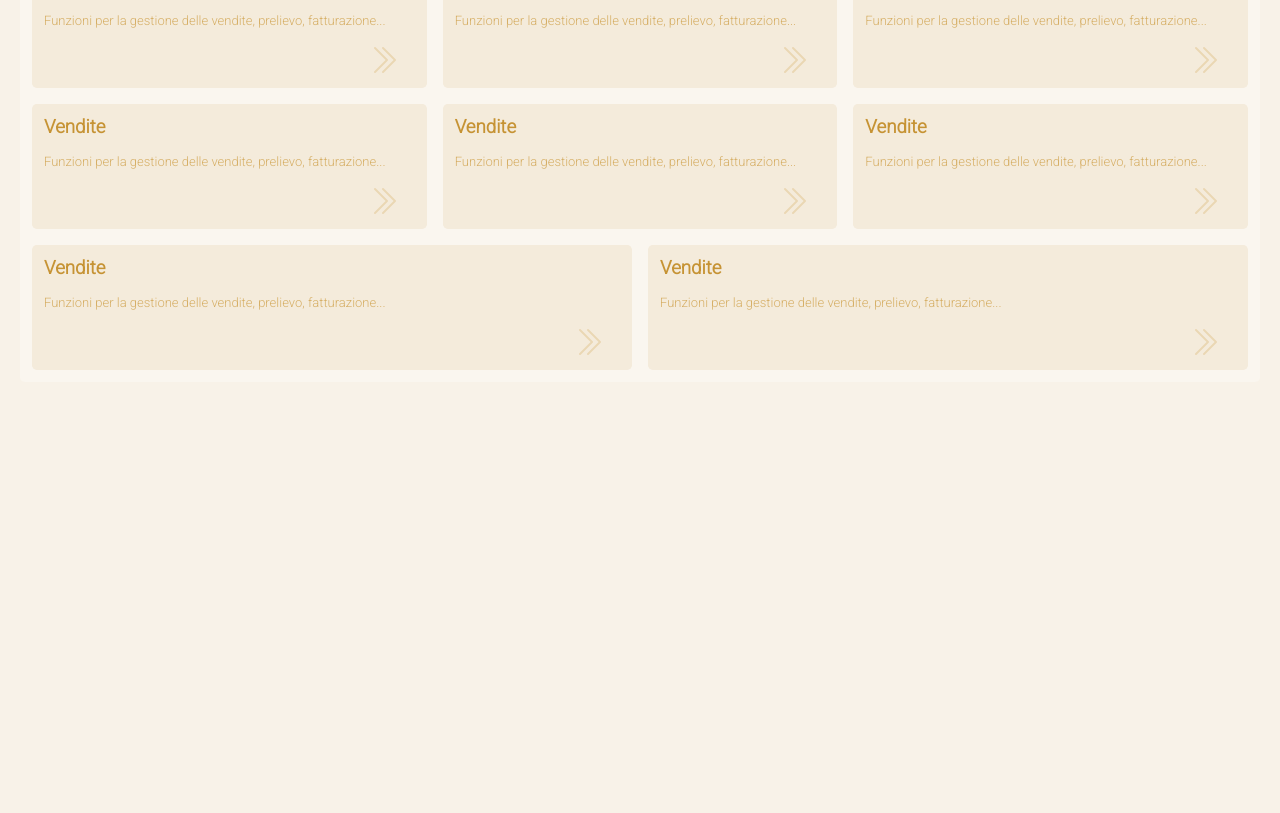
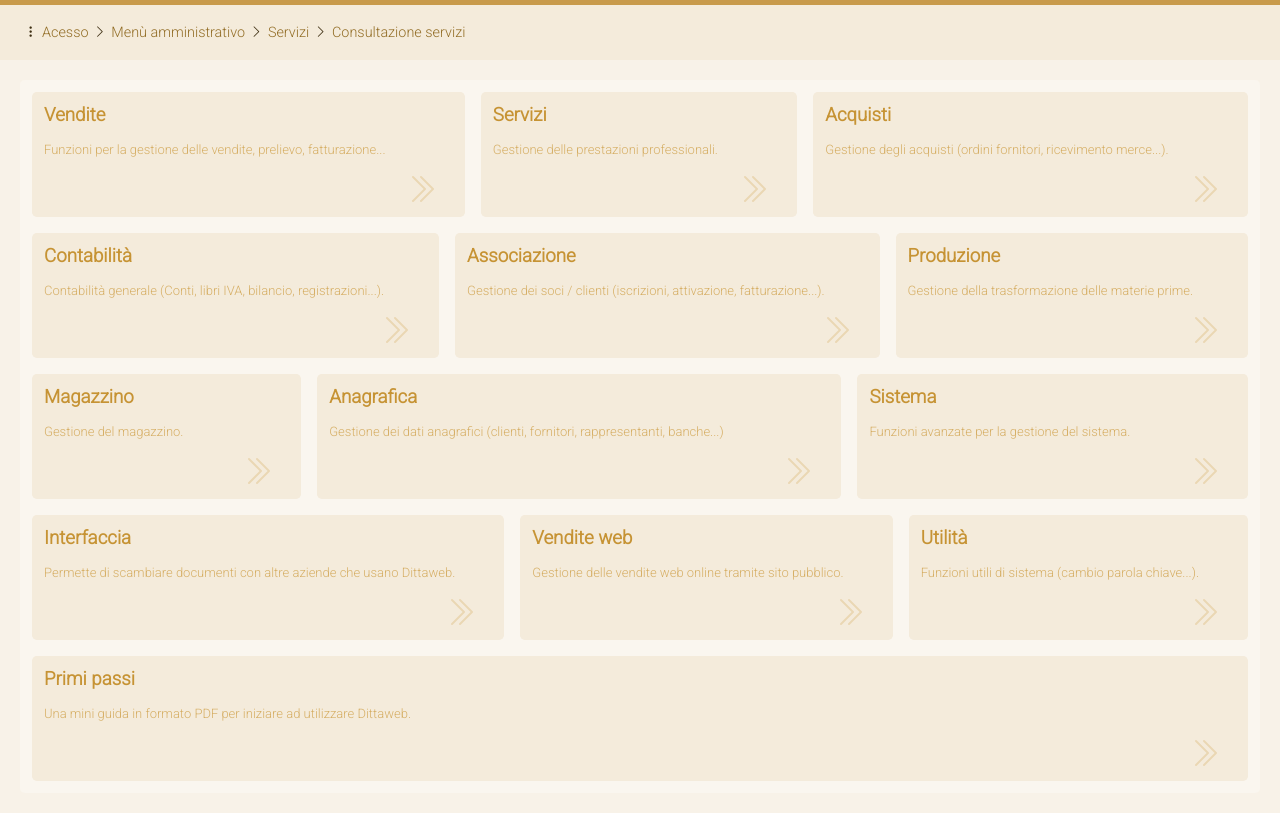
Before and after one commit to reginaldogomes/dittaweb, a website: page public/index.html in a window 1280 px wide. Shown: the part 69-882 px from the top of the page. Before the commit the page ends 800 px from the top, so only its background shows below. Drawn offline with nearby package versions, Linux system fonts and the light colour scheme.

Commit message:
login page adjusted

```diff
--- a/public/main.js
+++ b/public/main.js
@@ -1,156 +1,185 @@
 function createMenu() {
   return `
-    <div class="menu">
-      <a href="#/login" class="menu__item">
+  <div class="menu" style=""><a href="vendite.php" class="menu__item">
   <h3>Vendite</h3>
   <p>Funzioni per la gestione delle vendite, prelievo, fatturazione...</p>
   <svg xmlns="http://www.w3.org/2000/svg" width="32" height="32" fill="currentColor"
     class="bi bi-chevron-double-right" viewBox="0 0 16 16">
     <path fill-rule="evenodd"
-            d="M3.646 1.646a.5.5 0 0 1 .708 0l6 6a.5.5 0 0 1 0 .708l-6 6a.5.5 0 0 1-.708-.708L9.293 8 3.646 2.354a.5.5 0 0 1 0-.708z" />
+      d="M3.646 1.646a.5.5 0 0 1 .708 0l6 6a.5.5 0 0 1 0 .708l-6 6a.5.5 0 0 1-.708-.708L9.293 8 3.646 2.354a.5.5 0 0 1 0-.708z">
+    </path>
     <path fill-rule="evenodd"
-            d="M7.646 1.646a.5.5 0 0 1 .708 0l6 6a.5.5 0 0 1 0 .708l-6 6a.5.5 0 0 1-.708-.708L13.293 8 7.646 2.354a.5.5 0 0 1 0-.708z" />
+      d="M7.646 1.646a.5.5 0 0 1 .708 0l6 6a.5.5 0 0 1 0 .708l-6 6a.5.5 0 0 1-.708-.708L13.293 8 7.646 2.354a.5.5 0 0 1 0-.708z">
+    </path>
   </svg>
-      </a>
-      <a href="" class="menu__item">
-        <h3>Vendite</h3>
-        <p>Funzioni per la gestione delle vendite, prelievo, fatturazione...</p>
+</a><a href="servizi.php" class="menu__item">
+  <h3>Servizi</h3>
+  <p>Gestione delle prestazioni professionali.</p>
   <svg xmlns="http://www.w3.org/2000/svg" width="32" height="32" fill="currentColor"
     class="bi bi-chevron-double-right" viewBox="0 0 16 16">
     <path fill-rule="evenodd"
-            d="M3.646 1.646a.5.5 0 0 1 .708 0l6 6a.5.5 0 0 1 0 .708l-6 6a.5.5 0 0 1-.708-.708L9.293 8 3.646 2.354a.5.5 0 0 1 0-.708z" />
+      d="M3.646 1.646a.5.5 0 0 1 .708 0l6 6a.5.5 0 0 1 0 .708l-6 6a.5.5 0 0 1-.708-.708L9.293 8 3.646 2.354a.5.5 0 0 1 0-.708z">
+    </path>
     <path fill-rule="evenodd"
-            d="M7.646 1.646a.5.5 0 0 1 .708 0l6 6a.5.5 0 0 1 0 .708l-6 6a.5.5 0 0 1-.708-.708L13.293 8 7.646 2.354a.5.5 0 0 1 0-.708z" />
+      d="M7.646 1.646a.5.5 0 0 1 .708 0l6 6a.5.5 0 0 1 0 .708l-6 6a.5.5 0 0 1-.708-.708L13.293 8 7.646 2.354a.5.5 0 0 1 0-.708z">
+    </path>
   </svg>
-      </a>
-      <a href="" class="menu__item">
-        <h3>Vendite</h3>
-        <p>Funzioni per la gestione delle vendite, prelievo, fatturazione...</p>
+</a><a href="acquisti.php" class="menu__item">
+  <h3>Acquisti</h3>
+  <p>Gestione degli acquisti (ordini fornitori, ricevimento merce...).</p>
   <svg xmlns="http://www.w3.org/2000/svg" width="32" height="32" fill="currentColor"
     class="bi bi-chevron-double-right" viewBox="0 0 16 16">
     <path fill-rule="evenodd"
-            d="M3.646 1.646a.5.5 0 0 1 .708 0l6 6a.5.5 0 0 1 0 .708l-6 6a.5.5 0 0 1-.708-.708L9.293 8 3.646 2.354a.5.5 0 0 1 0-.708z" />
+      d="M3.646 1.646a.5.5 0 0 1 .708 0l6 6a.5.5 0 0 1 0 .708l-6 6a.5.5 0 0 1-.708-.708L9.293 8 3.646 2.354a.5.5 0 0 1 0-.708z">
+    </path>
     <path fill-rule="evenodd"
-            d="M7.646 1.646a.5.5 0 0 1 .708 0l6 6a.5.5 0 0 1 0 .708l-6 6a.5.5 0 0 1-.708-.708L13.293 8 7.646 2.354a.5.5 0 0 1 0-.708z" />
+      d="M7.646 1.646a.5.5 0 0 1 .708 0l6 6a.5.5 0 0 1 0 .708l-6 6a.5.5 0 0 1-.708-.708L13.293 8 7.646 2.354a.5.5 0 0 1 0-.708z">
+    </path>
   </svg>
-      </a>
-      <a href="" class="menu__item">
-        <h3>Vendite</h3>
-        <p>Funzioni per la gestione delle vendite, prelievo, fatturazione...</p>
+</a><a href="contabilita.php" class="menu__item">
+  <h3>Contabilità</h3>
+  <p>Contabilità generale (Conti, libri IVA, bilancio, registrazioni...).</p>
   <svg xmlns="http://www.w3.org/2000/svg" width="32" height="32" fill="currentColor"
     class="bi bi-chevron-double-right" viewBox="0 0 16 16">
     <path fill-rule="evenodd"
-            d="M3.646 1.646a.5.5 0 0 1 .708 0l6 6a.5.5 0 0 1 0 .708l-6 6a.5.5 0 0 1-.708-.708L9.293 8 3.646 2.354a.5.5 0 0 1 0-.708z" />
+      d="M3.646 1.646a.5.5 0 0 1 .708 0l6 6a.5.5 0 0 1 0 .708l-6 6a.5.5 0 0 1-.708-.708L9.293 8 3.646 2.354a.5.5 0 0 1 0-.708z">
+    </path>
     <path fill-rule="evenodd"
-            d="M7.646 1.646a.5.5 0 0 1 .708 0l6 6a.5.5 0 0 1 0 .708l-6 6a.5.5 0 0 1-.708-.708L13.293 8 7.646 2.354a.5.5 0 0 1 0-.708z" />
+      d="M7.646 1.646a.5.5 0 0 1 .708 0l6 6a.5.5 0 0 1 0 .708l-6 6a.5.5 0 0 1-.708-.708L13.293 8 7.646 2.354a.5.5 0 0 1 0-.708z">
+    </path>
   </svg>
-      </a>
-      <a href="" class="menu__item">
-        <h3>Vendite</h3>
-        <p>Funzioni per la gestione delle vendite, prelievo, fatturazione...</p>
+</a><a href="assoc_gestione.php" class="menu__item">
+  <h3>Associazione</h3>
+  <p>Gestione dei soci / clienti (iscrizioni, attivazione, fatturazione...).</p>
   <svg xmlns="http://www.w3.org/2000/svg" width="32" height="32" fill="currentColor"
     class="bi bi-chevron-double-right" viewBox="0 0 16 16">
     <path fill-rule="evenodd"
-            d="M3.646 1.646a.5.5 0 0 1 .708 0l6 6a.5.5 0 0 1 0 .708l-6 6a.5.5 0 0 1-.708-.708L9.293 8 3.646 2.354a.5.5 0 0 1 0-.708z" />
+      d="M3.646 1.646a.5.5 0 0 1 .708 0l6 6a.5.5 0 0 1 0 .708l-6 6a.5.5 0 0 1-.708-.708L9.293 8 3.646 2.354a.5.5 0 0 1 0-.708z">
+    </path>
     <path fill-rule="evenodd"
-            d="M7.646 1.646a.5.5 0 0 1 .708 0l6 6a.5.5 0 0 1 0 .708l-6 6a.5.5 0 0 1-.708-.708L13.293 8 7.646 2.354a.5.5 0 0 1 0-.708z" />
+      d="M7.646 1.646a.5.5 0 0 1 .708 0l6 6a.5.5 0 0 1 0 .708l-6 6a.5.5 0 0 1-.708-.708L13.293 8 7.646 2.354a.5.5 0 0 1 0-.708z">
+    </path>
   </svg>
-      </a>
-      <a href="" class="menu__item">
-        <h3>Vendite</h3>
-        <p>Funzioni per la gestione delle vendite, prelievo, fatturazione...</p>
+</a><a href="produzione.php" class="menu__item">
+  <h3>Produzione</h3>
+  <p>Gestione della trasformazione delle materie prime.</p>
   <svg xmlns="http://www.w3.org/2000/svg" width="32" height="32" fill="currentColor"
     class="bi bi-chevron-double-right" viewBox="0 0 16 16">
     <path fill-rule="evenodd"
-            d="M3.646 1.646a.5.5 0 0 1 .708 0l6 6a.5.5 0 0 1 0 .708l-6 6a.5.5 0 0 1-.708-.708L9.293 8 3.646 2.354a.5.5 0 0 1 0-.708z" />
+      d="M3.646 1.646a.5.5 0 0 1 .708 0l6 6a.5.5 0 0 1 0 .708l-6 6a.5.5 0 0 1-.708-.708L9.293 8 3.646 2.354a.5.5 0 0 1 0-.708z">
+    </path>
     <path fill-rule="evenodd"
-            d="M7.646 1.646a.5.5 0 0 1 .708 0l6 6a.5.5 0 0 1 0 .708l-6 6a.5.5 0 0 1-.708-.708L13.293 8 7.646 2.354a.5.5 0 0 1 0-.708z" />
+      d="M7.646 1.646a.5.5 0 0 1 .708 0l6 6a.5.5 0 0 1 0 .708l-6 6a.5.5 0 0 1-.708-.708L13.293 8 7.646 2.354a.5.5 0 0 1 0-.708z">
+    </path>
   </svg>
-      </a>
-      <a href="" class="menu__item">
-        <h3>Vendite</h3>
-        <p>Funzioni per la gestione delle vendite, prelievo, fatturazione...</p>
+</a><a href="magazzino.php" class="menu__item">
+  <h3>Magazzino</h3>
+  <p>Gestione del magazzino.</p>
   <svg xmlns="http://www.w3.org/2000/svg" width="32" height="32" fill="currentColor"
     class="bi bi-chevron-double-right" viewBox="0 0 16 16">
     <path fill-rule="evenodd"
-            d="M3.646 1.646a.5.5 0 0 1 .708 0l6 6a.5.5 0 0 1 0 .708l-6 6a.5.5 0 0 1-.708-.708L9.293 8 3.646 2.354a.5.5 0 0 1 0-.708z" />
+      d="M3.646 1.646a.5.5 0 0 1 .708 0l6 6a.5.5 0 0 1 0 .708l-6 6a.5.5 0 0 1-.708-.708L9.293 8 3.646 2.354a.5.5 0 0 1 0-.708z">
+    </path>
     <path fill-rule="evenodd"
-            d="M7.646 1.646a.5.5 0 0 1 .708 0l6 6a.5.5 0 0 1 0 .708l-6 6a.5.5 0 0 1-.708-.708L13.293 8 7.646 2.354a.5.5 0 0 1 0-.708z" />
+      d="M7.646 1.646a.5.5 0 0 1 .708 0l6 6a.5.5 0 0 1 0 .708l-6 6a.5.5 0 0 1-.708-.708L13.293 8 7.646 2.354a.5.5 0 0 1 0-.708z">
+    </path>
   </svg>
-      </a>
-      <a href="" class="menu__item">
-        <h3>Vendite</h3>
-        <p>Funzioni per la gestione delle vendite, prelievo, fatturazione...</p>
+</a><a href="anagrafica.php" class="menu__item">
+  <h3>Anagrafica</h3>
+  <p>Gestione dei dati anagrafici (clienti, fornitori, rappresentanti, banche...)</p>
   <svg xmlns="http://www.w3.org/2000/svg" width="32" height="32" fill="currentColor"
     class="bi bi-chevron-double-right" viewBox="0 0 16 16">
     <path fill-rule="evenodd"
-            d="M3.646 1.646a.5.5 0 0 1 .708 0l6 6a.5.5 0 0 1 0 .708l-6 6a.5.5 0 0 1-.708-.708L9.293 8 3.646 2.354a.5.5 0 0 1 0-.708z" />
+      d="M3.646 1.646a.5.5 0 0 1 .708 0l6 6a.5.5 0 0 1 0 .708l-6 6a.5.5 0 0 1-.708-.708L9.293 8 3.646 2.354a.5.5 0 0 1 0-.708z">
+    </path>
     <path fill-rule="evenodd"
-            d="M7.646 1.646a.5.5 0 0 1 .708 0l6 6a.5.5 0 0 1 0 .708l-6 6a.5.5 0 0 1-.708-.708L13.293 8 7.646 2.354a.5.5 0 0 1 0-.708z" />
+      d="M7.646 1.646a.5.5 0 0 1 .708 0l6 6a.5.5 0 0 1 0 .708l-6 6a.5.5 0 0 1-.708-.708L13.293 8 7.646 2.354a.5.5 0 0 1 0-.708z">
+    </path>
+  </svg>
+</a><a href="sistema.php" class="menu__item">
+  <h3>Sistema</h3>
+  <p>Funzioni avanzate per la gestione del sistema.</p>
+  <svg xmlns="http://www.w3.org/2000/svg" width="32" height="32" fill="currentColor"
+    class="bi bi-chevron-double-right" viewBox="0 0 16 16">
+    <path fill-rule="evenodd"
+      d="M3.646 1.646a.5.5 0 0 1 .708 0l6 6a.5.5 0 0 1 0 .708l-6 6a.5.5 0 0 1-.708-.708L9.293 8 3.646 2.354a.5.5 0 0 1 0-.708z">
+    </path>
+    <path fill-rule="evenodd"
+      d="M7.646 1.646a.5.5 0 0 1 .708 0l6 6a.5.5 0 0 1 0 .708l-6 6a.5.5 0 0 1-.708-.708L13.293 8 7.646 2.354a.5.5 0 0 1 0-.708z">
+    </path>
+  </svg>
+</a><a href="interfaccia_doc.php" class="menu__item">
+  <h3>Interfaccia</h3>
+  <p>Permette di scambiare documenti con altre aziende che usano Dittaweb.</p>
+  <svg xmlns="http://www.w3.org/2000/svg" width="32" height="32" fill="currentColor"
+    class="bi bi-chevron-double-right" viewBox="0 0 16 16">
+    <path fill-rule="evenodd"
+      d="M3.646 1.646a.5.5 0 0 1 .708 0l6 6a.5.5 0 0 1 0 .708l-6 6a.5.5 0 0 1-.708-.708L9.293 8 3.646 2.354a.5.5 0 0 1 0-.708z">
+    </path>
+    <path fill-rule="evenodd"
+      d="M7.646 1.646a.5.5 0 0 1 .708 0l6 6a.5.5 0 0 1 0 .708l-6 6a.5.5 0 0 1-.708-.708L13.293 8 7.646 2.354a.5.5 0 0 1 0-.708z">
+    </path>
+  </svg>
+</a><a href="vendite_web.php" class="menu__item">
+  <h3>Vendite web</h3>
+  <p>Gestione delle vendite web online tramite sito pubblico.</p>
+  <svg xmlns="http://www.w3.org/2000/svg" width="32" height="32" fill="currentColor"
+    class="bi bi-chevron-double-right" viewBox="0 0 16 16">
+    <path fill-rule="evenodd"
+      d="M3.646 1.646a.5.5 0 0 1 .708 0l6 6a.5.5 0 0 1 0 .708l-6 6a.5.5 0 0 1-.708-.708L9.293 8 3.646 2.354a.5.5 0 0 1 0-.708z">
+    </path>
+    <path fill-rule="evenodd"
+      d="M7.646 1.646a.5.5 0 0 1 .708 0l6 6a.5.5 0 0 1 0 .708l-6 6a.5.5 0 0 1-.708-.708L13.293 8 7.646 2.354a.5.5 0 0 1 0-.708z">
+    </path>
+  </svg>
+</a><a href="utilita.php" class="menu__item">
+  <h3>Utilità</h3>
+  <p>Funzioni utili di sistema (cambio parola chiave...).</p>
+  <svg xmlns="http://www.w3.org/2000/svg" width="32" height="32" fill="currentColor"
+    class="bi bi-chevron-double-right" viewBox="0 0 16 16">
+    <path fill-rule="evenodd"
+      d="M3.646 1.646a.5.5 0 0 1 .708 0l6 6a.5.5 0 0 1 0 .708l-6 6a.5.5 0 0 1-.708-.708L9.293 8 3.646 2.354a.5.5 0 0 1 0-.708z">
+    </path>
+    <path fill-rule="evenodd"
+      d="M7.646 1.646a.5.5 0 0 1 .708 0l6 6a.5.5 0 0 1 0 .708l-6 6a.5.5 0 0 1-.708-.708L13.293 8 7.646 2.354a.5.5 0 0 1 0-.708z">
+    </path>
+  </svg>
+</a><a href="docs/primipassidw.pdf" class="menu__item">
+  <h3>Primi passi</h3>
+  <p>Una mini guida in formato PDF per iniziare ad utilizzare Dittaweb.</p>
+  <svg xmlns="http://www.w3.org/2000/svg" width="32" height="32" fill="currentColor"
+    class="bi bi-chevron-double-right" viewBox="0 0 16 16">
+    <path fill-rule="evenodd"
+      d="M3.646 1.646a.5.5 0 0 1 .708 0l6 6a.5.5 0 0 1 0 .708l-6 6a.5.5 0 0 1-.708-.708L9.293 8 3.646 2.354a.5.5 0 0 1 0-.708z">
+    </path>
+    <path fill-rule="evenodd"
+      d="M7.646 1.646a.5.5 0 0 1 .708 0l6 6a.5.5 0 0 1 0 .708l-6 6a.5.5 0 0 1-.708-.708L13.293 8 7.646 2.354a.5.5 0 0 1 0-.708z">
+    </path>
   </svg>
 </a>
 </div>
   `;
 }
 function createLogin() {
-  const navbar = document.getElementById("navbar")
-  const header = document.getElementById("header");
-  const footer = document.getElementById("footer");
-  navbar.style.display = 'none';
-  header.style.display = 'none';
-  footer.style.display = 'none';
   return `
     <div class="login">
-      <form method="POST" action="login.php" name="loginform">
-      <table border="0" align="center">
-        <tbody>
-          <tr>
-            <td height="30" align="center">
-              <font color="#223DC2" size="+1"><b>Dittaweb - Servizio di Gestione Aziendale via Web</b></font>
-            </td>
-          </tr>
-          <tr>
-            <td height="30" align="center">
-              <font color="GREEN"><b>PC autorizzato</b></font>
-            </td>
-          </tr>
-          <tr>
-            <td align="center">
-              <div class="iphost">Sei collegato/a il 02-08-2023 22.17.36 con l'indirizzo IP 189.34.24.88 via il provider
-                bd221858.virtua.com.br<br>Ogni utilizzo improprio di questo sito verrà&nbsp; perseguito a norma di legge.
+      <form class="login__form">
+        <h1>Dittaweb - Servizio di Gestione Aziendale via Web</h1>
+        <div class="login__form__group">
+          <label for="email">Codice azienda</label>
+          <input type="text" id="azienda" name="azienda" placeholder="Codice azienda" required>
         </div>
-            </td>
-          </tr>
-          <tr>
-            <td>
-              <table border="0" align="center">
-                <tbody>
-                  <tr>
-                    <td width="40%"></td>
-                    <td width="140" height="40"><b>Codice azienda :</b></td>
-                    <td><input name="azienda" class="bold" type="text" size="4" maxlength="4" align="left"></td>
-                  </tr>
-                  <tr>
-                    <td></td>
-                    <td height="40"><b>Codice utente :</b></td>
-                    <td><input name="user" class="bold" type="text" size="14" maxlength="16" align="left"></td>
-                  </tr>
-                  <tr>
-                    <td></td>
-                    <td height="40"><b>Parola chiave :</b></td>
-                    <td><input name="password" type="PASSWORD" size="14" maxlength="16" align="left"></td>
-                  </tr>
-                  <tr>
-                    <td colspan="3" height="40" align="center">
-                      <a href="javascript:document.loginform.submit()" class="tasto">Entra</a>
-                    </td>
-                  </tr>
-                </tbody>
-              </table>
-            </td>
-          </tr>
-        </tbody>
-      </table>
+        <div class="login__form__group">
+          <label for="email">Codice utente</label>
+          <input type="text" id="user" name="user" placeholder="Codice utente" required>
+        </div>
+        <div class="login__form__group">
+          <label for="password">Parola chiave </label>
+          <input type="password" id="password" name="password" placeholder="Digite sua senha" required>
+          <input type="checkbox" id="show-password" onclick="togglePasswordVisibility()">
+          <label for="show-password">Mostrar senha</label>
+        </div>
+        <a href="javascript:document.loginform.submit()">Entra</a>
       </form>
     </div>
   `;
--- a/public/preferences.css
+++ b/public/preferences.css
@@ -43,7 +43,7 @@
   --tertiary--900: #1f1f1f;
 
   --font-size: 16px;
-  --font-color: var(--secondary--color--600);
+  --font-color: var(--secondary--color--800);
   --font-face: "Roboto", sans-serif;
 
   --border-radius: 0.3em;
@@ -67,6 +67,10 @@ a {
 
 li {
   list-style-type: none;
+}
+
+input {
+  padding: 8px;
 }
 
 body {
@@ -256,7 +260,6 @@ main {
   -webkit-border-radius: var(--border-radius);
   transition: 0.2s;
   min-width: 20%;
-  flex-basis: auto;
 }
 .menu .menu__item:hover {
   background-color: var(--primary--color--300);
@@ -289,6 +292,36 @@ p {
   opacity: 1;
 }
 
+/**LOGIN STYLES**/
+.login {
+  background-color: var(--primary--color--200);
+  padding: 12px;
+  border-radius: var(--border-radius);
+  -webkit-border-radius: var(--border-radius);
+  margin-left: auto;
+  margin-right: auto;
+  margin-top: 30px;
+  width: 40%;
+}
+.login .login__form {
+  display: flex;
+  column-gap: 5px;
+  flex-direction: column;
+  flex-wrap: wrap;
+  background-color: var(--primary--color--200);
+  padding: 1.2em;
+  border-radius: var(--border-radius);
+  -webkit-border-radius: var(--border-radius);
+  box-shadow: 0 0 0 0 rgba(0, 0, 0, 0.75);
+  -webkit-box-shadow: 0 0 0 0 rgba(0, 0, 0, 0.75);
+  -moz-box-shadow: 0 0 0 0 rgba(0, 0, 0, 0.75);
+}
+.login .login__form .login__form__group {
+  display: flex;
+  flex-direction: column;
+}
+/**LOGIN STYLES**/
+
 .footer {
   width: 100vw;
   display: flex;
@@ -303,7 +336,7 @@ p {
   font-size: 0.7rem;
 }
 
-.btn-floating {
+/* .btn-floating {
   position: fixed;
   bottom: 96px;
   right: 96px;
@@ -315,7 +348,6 @@ p {
   font-size: 1.2rem;
   background-color: var(--accent--color--500);
   padding: 12px;
-  color: var(--accent--color--100);
   border-radius: 8px;
   text-decoration: none;
   transition: 0.3s;
@@ -330,7 +362,7 @@ p {
   font-family: "bootstrap-icons";
   font-size: 1.5rem;
   margin: 5px;
-}
+} */
 
 .regola {
   border: 0px;
```
Also changed, not shown: public/index.html (+3 -2 lines). Lines whose indentation alone changed are shown as unchanged.
